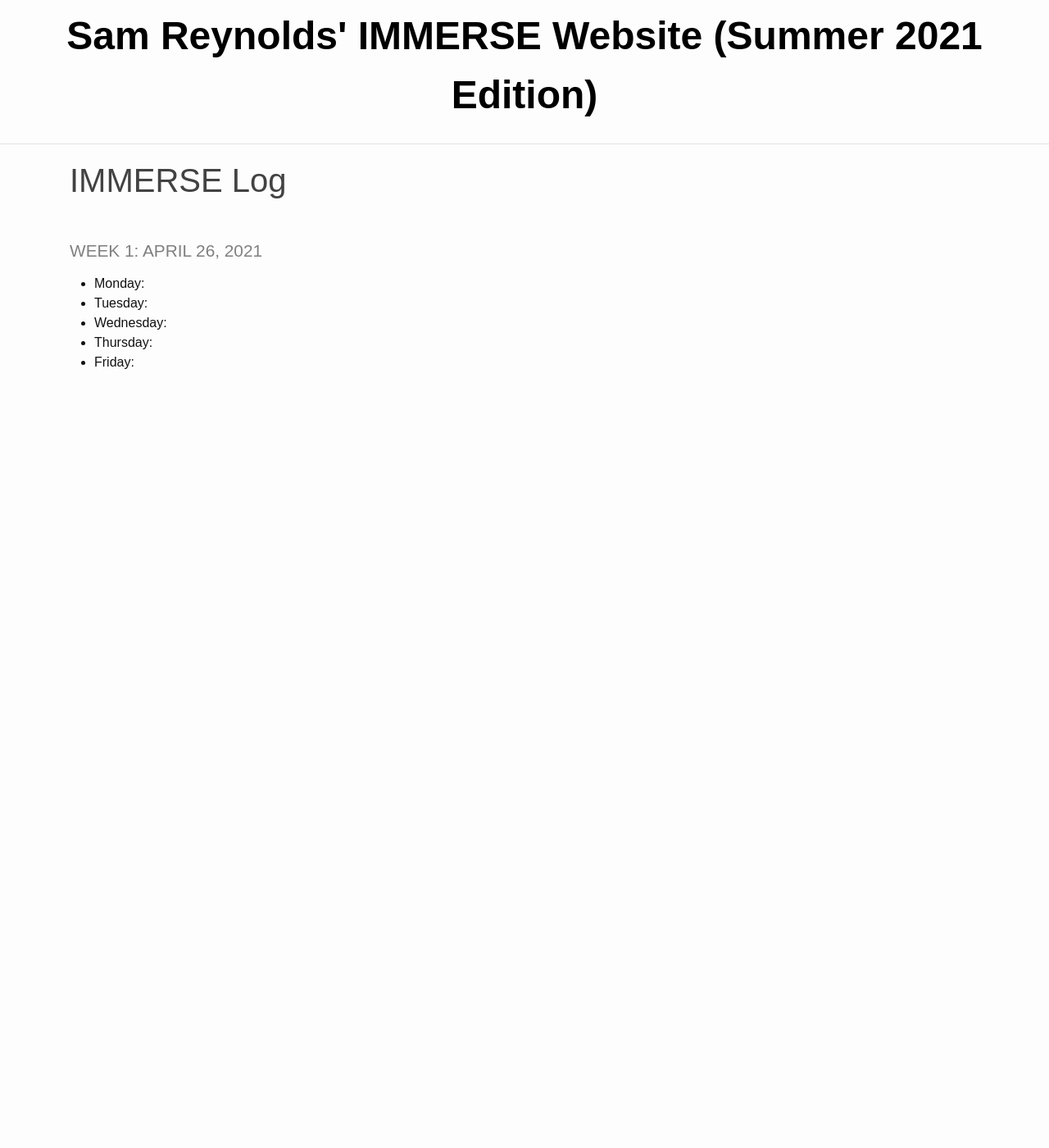
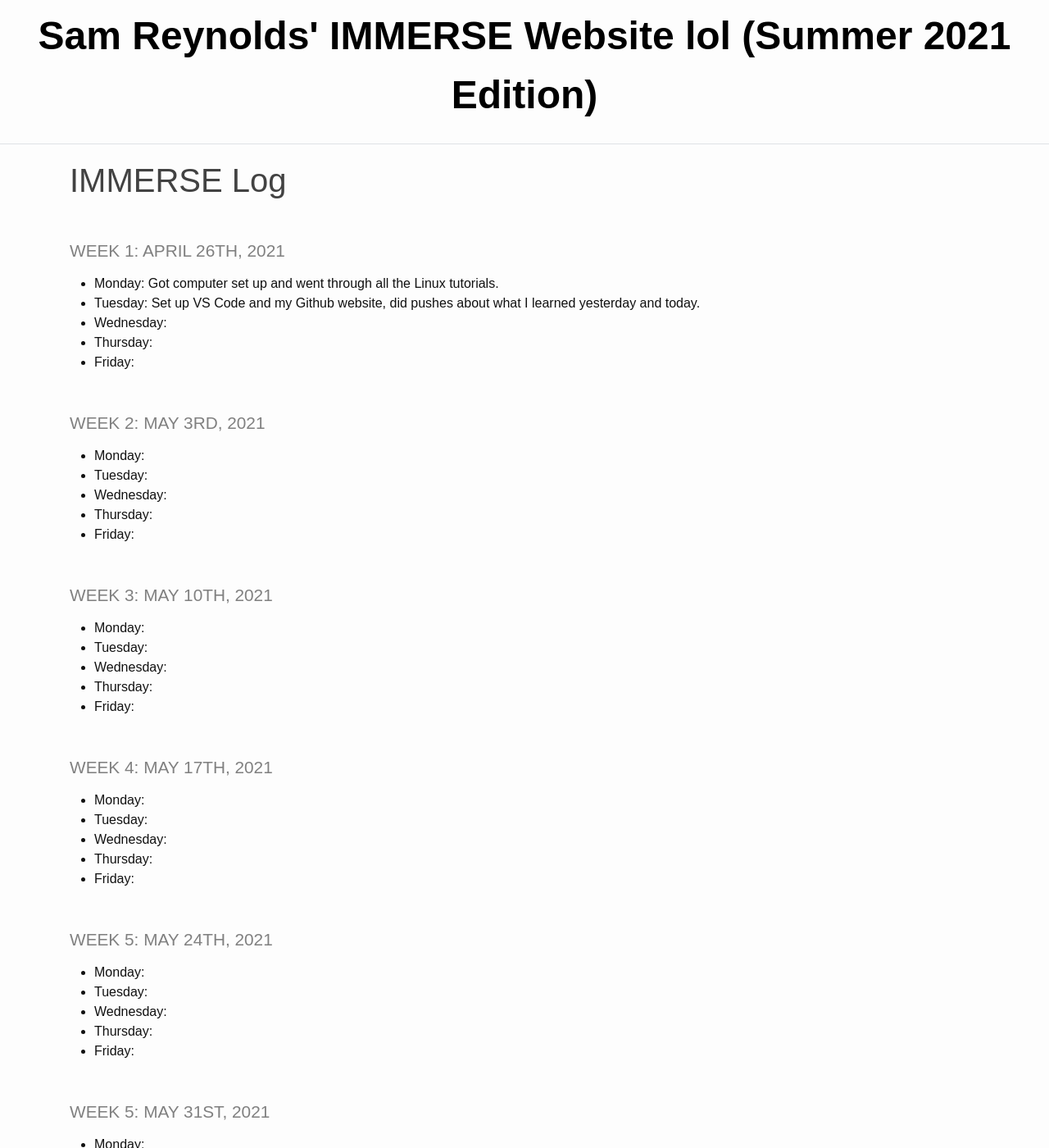
Before and after one commit to TheDHCreator/thedhcreator.github.io, a Jekyll site: the page built from _pages/log.md, in a window 1280 px wide and 1400 px high. Shown: the whole window at 82% size. Built offline with Jekyll 4.4.1, drawn with Linux system fonts in a browser that asks for light colours; some of the changed text lies outside the part shown.

Commit message:
new updates 3

```diff
--- a/_config.yml
+++ b/_config.yml
@@ -18,7 +18,7 @@
 # You can create any custom variable you would like, and they will be accessible
 # in the templates via {{ site.myvariable }}.
 
-title: Sam Reynolds' IMMERSE Website (Summer 2021 Edition)
+title: Sam Reynolds' IMMERSE Website lol (Summer 2021 Edition)
 
 baseurl: "" # the subpath of your site, e.g. /blog
 url: "https://github.com/TheDHCreator/thedhcreator.github.io/" # the base hostname & protocol for your site, e.g. http://example.com
--- a/_pages/log.md
+++ b/_pages/log.md
@@ -3,10 +3,114 @@ layout: default
 title: IMMERSE Log
 ---
 
-### Week 1: April 26, 2021
+### Week 1: April 26th, 2021
+
+* **Monday**: Got computer set up and went through all the Linux tutorials.
+* **Tuesday**: Set up VS Code and my Github website, did pushes about what I learned yesterday and today.
+* **Wednesday**:
+* **Thursday**:
+* **Friday**:
+
+### Week 2: May 3rd, 2021
 
 * **Monday**:
 * **Tuesday**:
 * **Wednesday**:
 * **Thursday**:
 * **Friday**:
+
+### Week 3: May 10th, 2021
+
+* **Monday**:
+* **Tuesday**:
+* **Wednesday**:
+* **Thursday**:
+* **Friday**:
+
+### Week 4: May 17th, 2021
+
+* **Monday**:
+* **Tuesday**:
+* **Wednesday**:
+* **Thursday**:
+* **Friday**:
+
+### Week 5: May 24th, 2021
+
+* **Monday**:
+* **Tuesday**:
+* **Wednesday**:
+* **Thursday**:
+* **Friday**:
+
+### Week 5: May 31st, 2021
+
+* **Monday**:
+* **Tuesday**:
+* **Wednesday**:
+* **Thursday**:
+* **Friday**:
+
+### Week 6: June 7th, 2021
+
+* **Monday**:
+* **Tuesday**:
+* **Wednesday**:
+* **Thursday**:
+* **Friday**:
+
+### Week 7: June 14th, 2021
+
+* **Monday**:
+* **Tuesday**:
+* **Wednesday**:
+* **Thursday**:
+* **Friday**:
+
+### Week 8: June 21st, 2021
+
+* **Monday**:
+* **Tuesday**:
+* **Wednesday**:
+* **Thursday**:
+* **Friday**:
+
+### Week 9: June 28th, 2021
+
+* **Monday**:
+* **Tuesday**:
+* **Wednesday**:
+* **Thursday**:
+* **Friday**:
+
+### Week 10: July 5th, 2021
+
+* **Monday**:
+* **Tuesday**:
+* **Wednesday**:
+* **Thursday**:
+* **Friday**:
+
+### Week 11: July 12th, 2021
+
+* **Monday**:
+* **Tuesday**:
+* **Wednesday**:
+* **Thursday**:
+* **Friday**:
+
+### Week 12: July 19th, 2021
+
+* **Monday**:
+* **Tuesday**:
+* **Wednesday**:
+* **Thursday**:
+* **Friday**:
+
+### Week 13: July 26th, 2021
+
+* **Monday**:
+* **Tuesday**:
+* **Wednesday**:
+* **Thursday**:
+* **Friday**:
```
